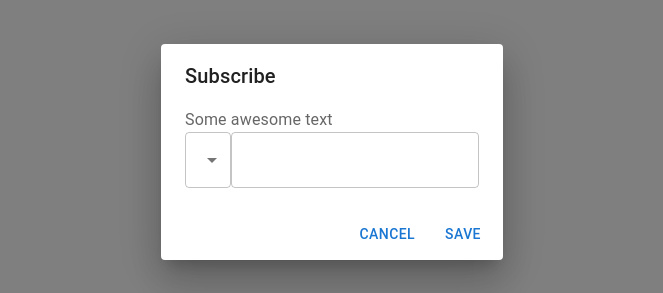
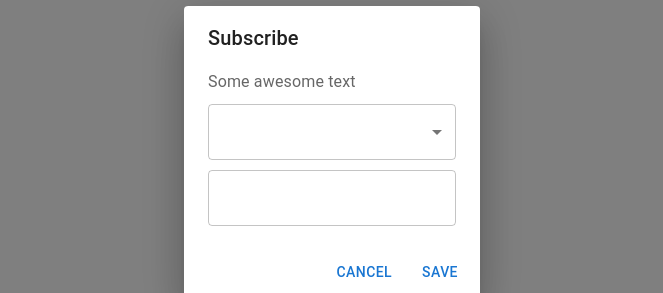
Before and after one commit to bullet03/water_counting, a React (Create React App) app: page / in a window 1280 px wide. Both pictures are taken after a click on the button "add". Shown: the part 248-541 px from the top of the page, without its empty margins (308-971 px from the left). Built offline with nearby package versions, Linux system fonts and the light colour scheme.

Commit message:
feat add styled to DialogContent

```diff
--- a/src/components/AddDrinkItemModal/AddDrinkItemModal.tsx
+++ b/src/components/AddDrinkItemModal/AddDrinkItemModal.tsx
@@ -1,7 +1,6 @@
 import Button from "@mui/material/Button";
 import Dialog from "@mui/material/Dialog";
 import DialogActions from "@mui/material/DialogActions";
-import DialogContent from "@mui/material/DialogContent";
 import DialogContentText from "@mui/material/DialogContentText";
 import DialogTitle from "@mui/material/DialogTitle";
 import FormControl from "@mui/material/FormControl";
@@ -9,6 +8,8 @@ import InputLabel from "@mui/material/InputLabel";
 import MenuItem from "@mui/material/MenuItem";
 import Select, { SelectChangeEvent } from "@mui/material/Select";
 import TextField from "@mui/material/TextField";
+
+import { StyledDialogContent } from "./styles";
 
 interface IProps {
   isModalOpen: boolean;
@@ -22,16 +23,18 @@ export const AddDrinkItemModal: React.FC<IProps> = ({
   return (
     <Dialog open={isModalOpen}>
       <DialogTitle>Subscribe</DialogTitle>
-      <DialogContent>
+      <StyledDialogContent>
         <DialogContentText>Some awesome text</DialogContentText>
         <FormControl>
           <InputLabel></InputLabel>
           <Select>
-            <MenuItem></MenuItem>
+            <MenuItem>coffee</MenuItem>
+            <MenuItem>tea</MenuItem>
+            <MenuItem>water</MenuItem>
           </Select>
         </FormControl>
         <TextField />
-      </DialogContent>
+      </StyledDialogContent>
       <DialogActions>
         <Button onClick={toggleModal}>Cancel</Button>
         <Button>Save</Button>
--- /dev/null
+++ b/src/components/AddDrinkItemModal/styles.ts
@@ -0,0 +1,10 @@
+import * as React from "react";
+
+import DialogContent from "@mui/material/DialogContent";
+import { styled } from "@mui/material/styles";
+
+export const StyledDialogContent = styled(DialogContent)({
+  display: "flex",
+  flexDirection: "column",
+  gap: "10px",
+});
```
